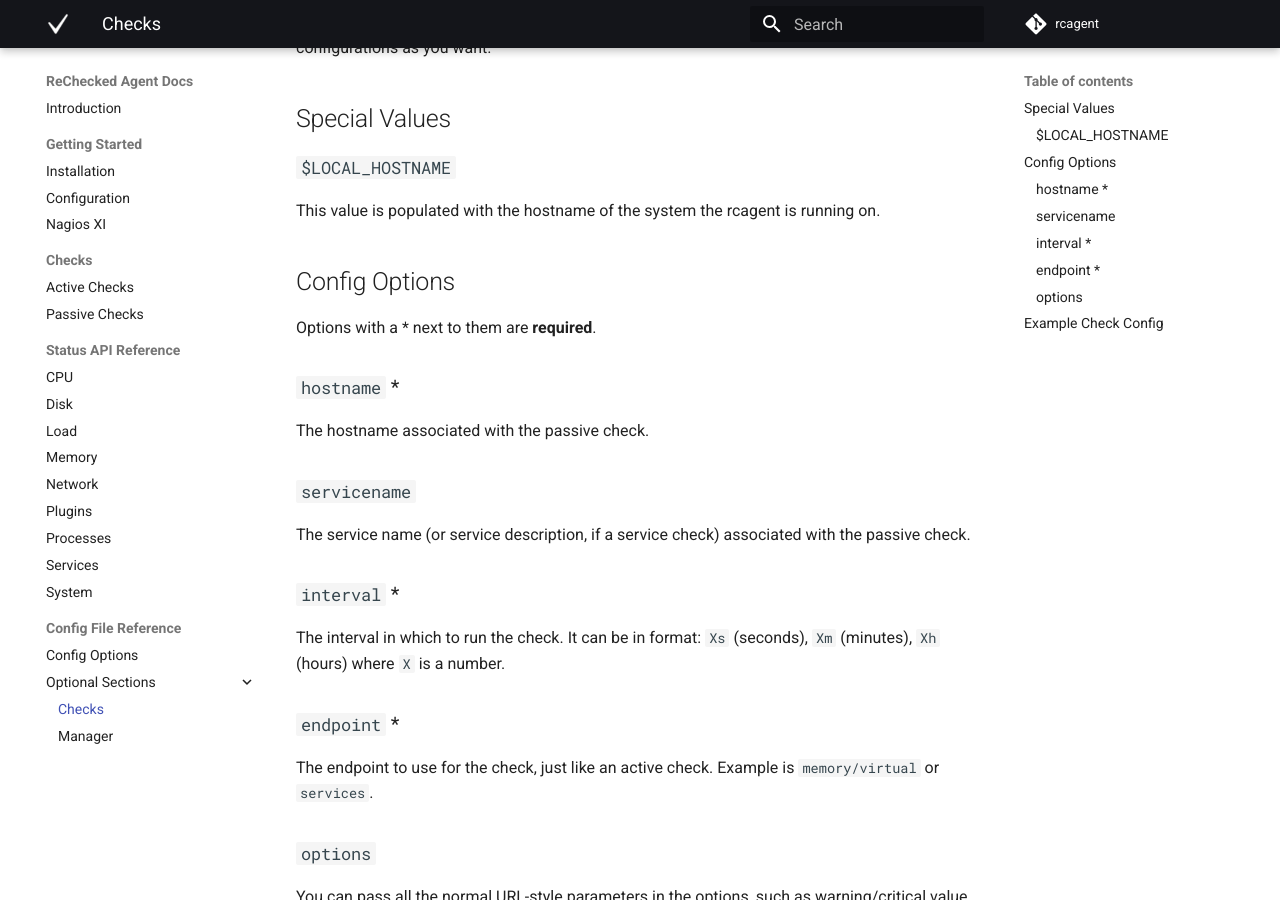
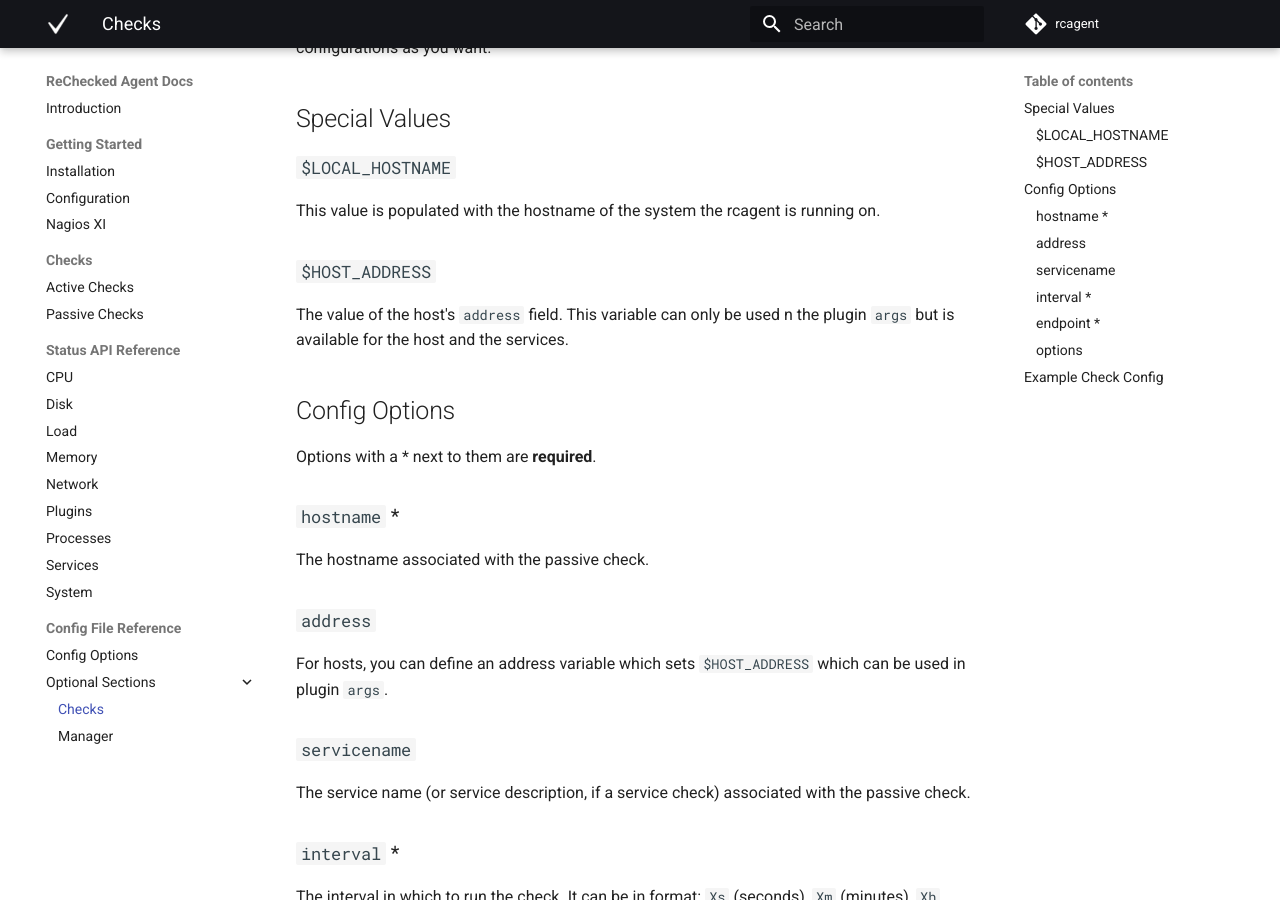
Before and after one commit to rechecked/rcagent, an MkDocs documentation site: the page built from docs/config/checks.md, in a window 1280 px wide and 900 px high, scrolled down 237 px. Built offline with MkDocs 1.6.1 and Material for MkDocs 9.7.7, drawn with Linux system fonts in a browser that asks for light colours; comment, search, counter and statistics services are not loaded.

Commit message:
Minor changes for $HOST_ADDRESS and update for release

```diff
--- a/docs/config/checks.md
+++ b/docs/config/checks.md
@@ -10,6 +10,10 @@ In the YAML file, `checks` is a list of checks to run. You can have as many pass
 
 This value is populated with the hostname of the system the rcagent is running on.
 
+### `$HOST_ADDRESS`
+
+The value of the host's `address` field. This variable can only be used n the plugin `args` but is available for the host and the services.
+
 ## Config Options
 
 Options with a * next to them are **required**.
@@ -17,6 +21,10 @@ Options with a * next to them are **required**.
 ### `hostname` *
 
 The hostname associated with the passive check.
+
+### `address`
+
+For hosts, you can define an address variable which sets `$HOST_ADDRESS` which can be used in plugin `args`.
 
 ### `servicename`
 
```
Also changed, not shown: CHANGELOG.md (+4 -3 lines), 2 other files.
